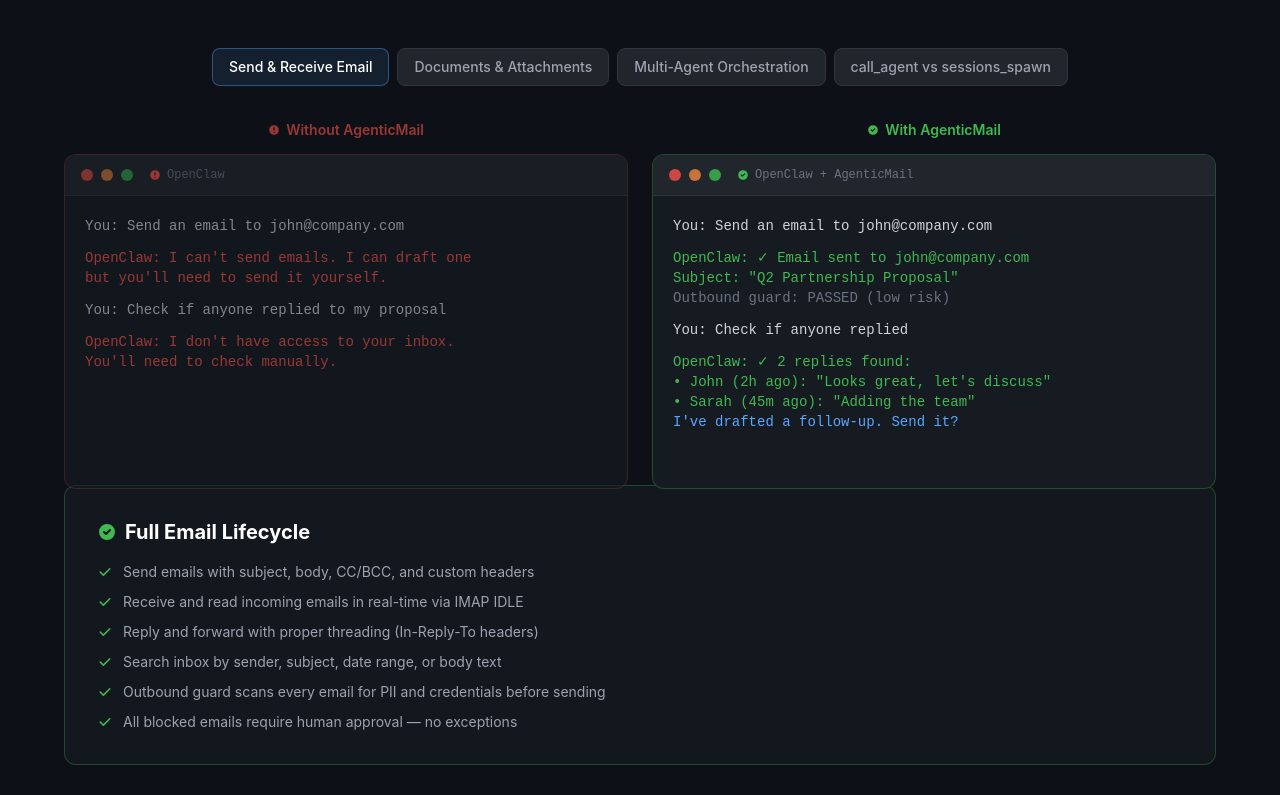
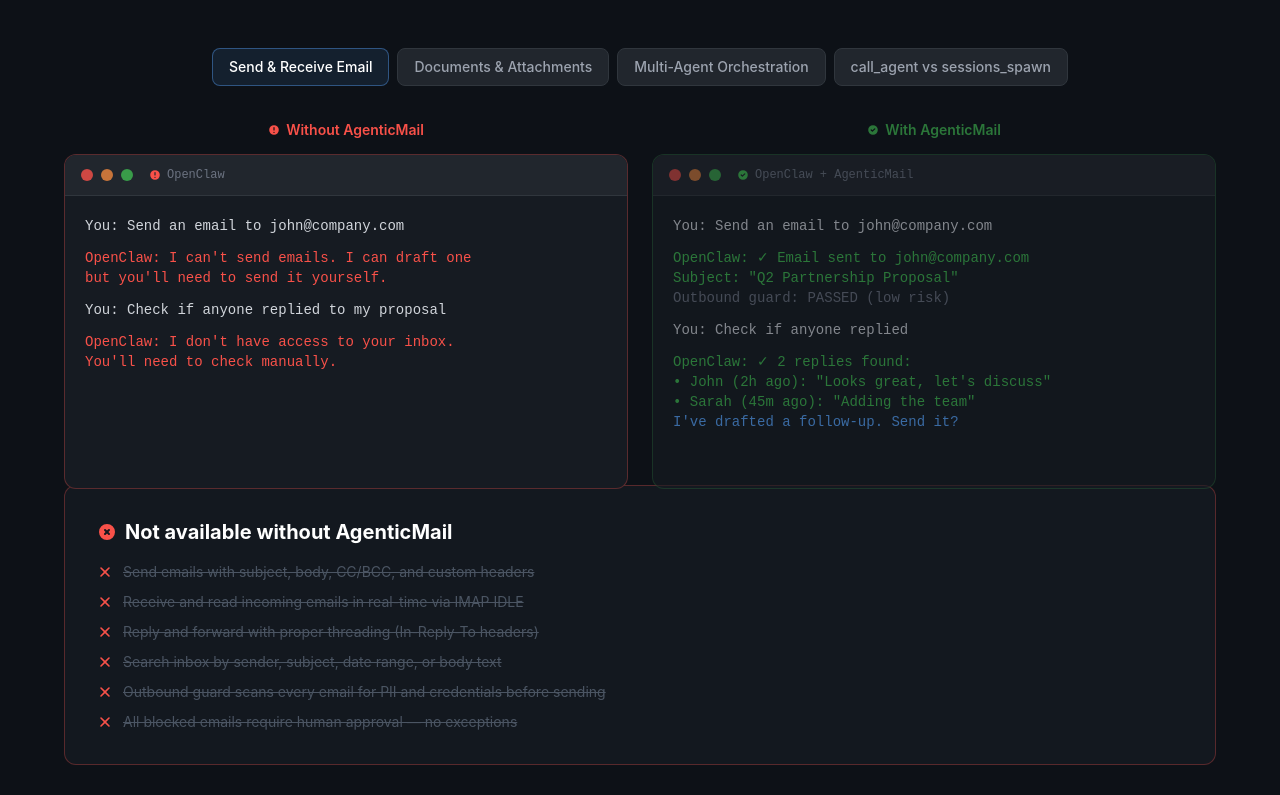
Before and after one commit to agenticmail/frontend, a Next.js app: page / in a window 1280 px wide. Shown: the part 1105-1900 px from the top of the page. Built offline with nearby package versions, Linux system fonts and the light colour scheme.

Commit message:
fix: default to Without view

```diff
--- a/src/components/BeforeAfter.tsx
+++ b/src/components/BeforeAfter.tsx
@@ -229,8 +229,8 @@
 
 export function BeforeAfter() {
   const [activeScenario, setActiveScenario] = useState(0);
-  const [activeTab, setActiveTab] = useState<'before' | 'after'>('after');
-  const [desktopHighlight, setDesktopHighlight] = useState<'before' | 'after'>('after');
+  const [activeTab, setActiveTab] = useState<'before' | 'after'>('before');
+  const [desktopHighlight, setDesktopHighlight] = useState<'before' | 'after'>('before');
   const scenario = scenarios[activeScenario];
   // Mobile uses activeTab, desktop uses desktopHighlight
   // Both default to 'after' so SSR is safe
@@ -268,7 +268,7 @@
           {scenarios.map((s, i) => (
             <button
               key={s.id}
-              onClick={() => { setActiveScenario(i); setActiveTab('after'); setDesktopHighlight('after'); }}
+              onClick={() => { setActiveScenario(i); setActiveTab('before'); setDesktopHighlight('before'); }}
               className={`px-3 sm:px-4 py-2 rounded-lg text-xs sm:text-sm font-medium transition-all border ${
                 activeScenario === i
                   ? 'bg-accent/10 border-accent/40 text-white'
```
